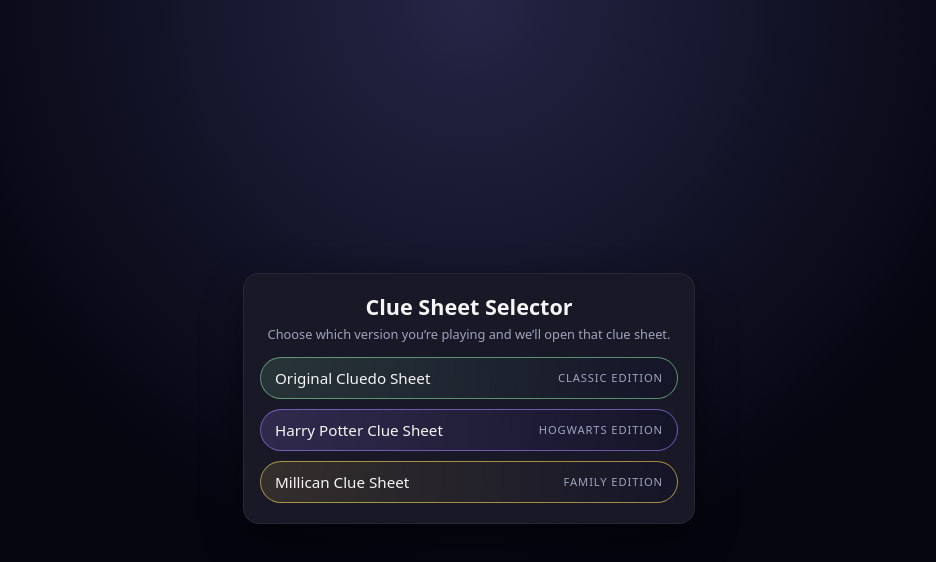
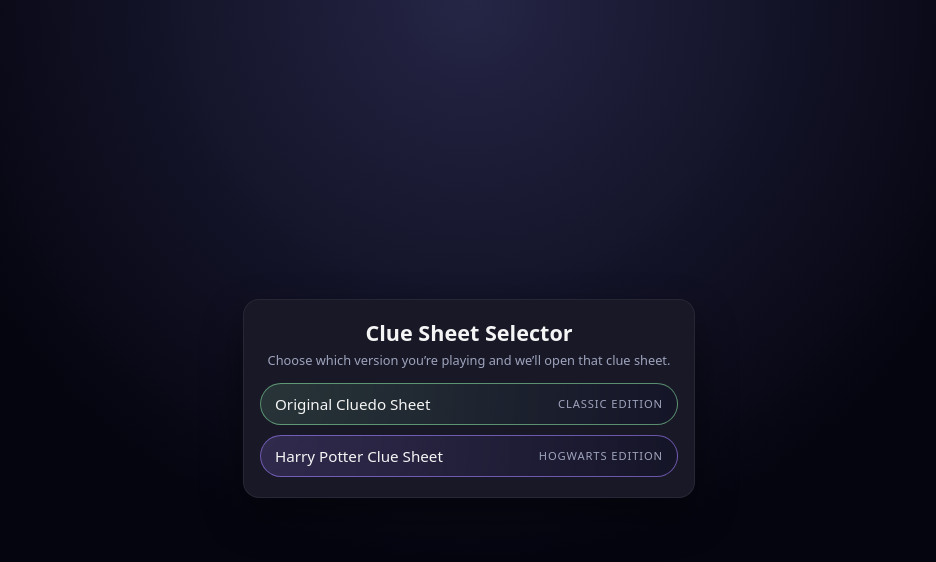
Before and after one commit to JustGrass0704/Cluedo-Template, a plain HTML site: page index.html in a window 1280 px wide. Shown: the whole page, without its empty margins (171-1107 px from the left). Drawn offline with Linux system fonts and the light colour scheme.

Commit message:
Remove Millican Clue Sheet link
Removed Millican Clue Sheet link from index.html

```diff
--- a/index.html
+++ b/index.html
@@ -159,11 +159,6 @@
           <span class="label">Harry Potter Clue Sheet</span>
           <span class="tag">Hogwarts Edition</span>
         </a>
-
-        <a href="MillicanCluesheet.html" class="sheet-btn millican">
-          <span class="label">Millican Clue Sheet</span>
-          <span class="tag">Family Edition</span>
-        </a>
       </div>
     </div>
   </div>
```
